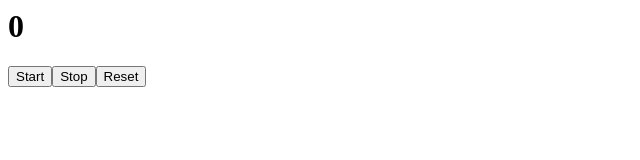
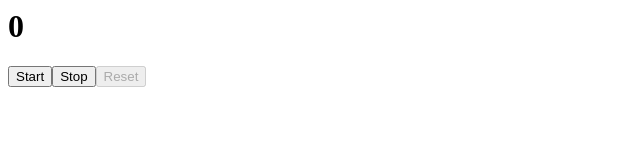
Before and after one commit to padmaJS/react-b52mgt, a React (Create React App) app: page / in a window 1280 px wide. Shown: the top 160 px of the page, without its empty margins (0-640 px from the left). Built offline with nearby package versions, Linux system fonts and the light colour scheme.

Commit message:
1 file modified

```diff
--- a/src/components/counter.jsx
+++ b/src/components/counter.jsx
@@ -18,9 +18,9 @@ class Counter extends Component {
     return (
       <div>
         <h1>{this.state.timer}</h1>
-        <button onClick = {this.starter}>Start</button>
+        <button onClick = {this.starter} disabled = {this.state.timer != 0}>Start</button>
         <button onClick = {this.stopper}>Stop</button>
-        <button onCLick = {this.reset}>Reset</button>
+        <button onCLick = {this.reset} disabled = {this.state.timer === 0}>Reset</button>
       </div>
     );
   }
```
